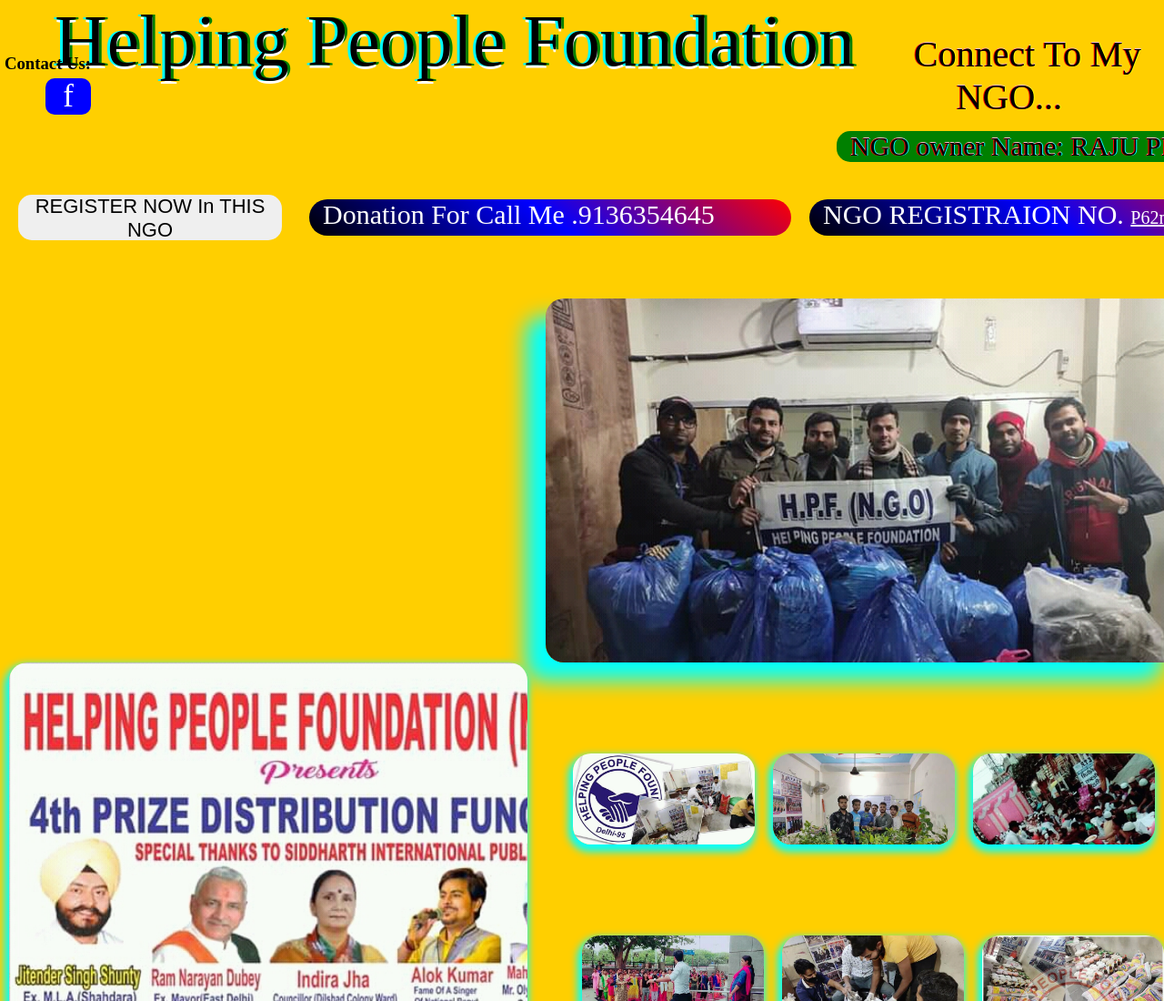
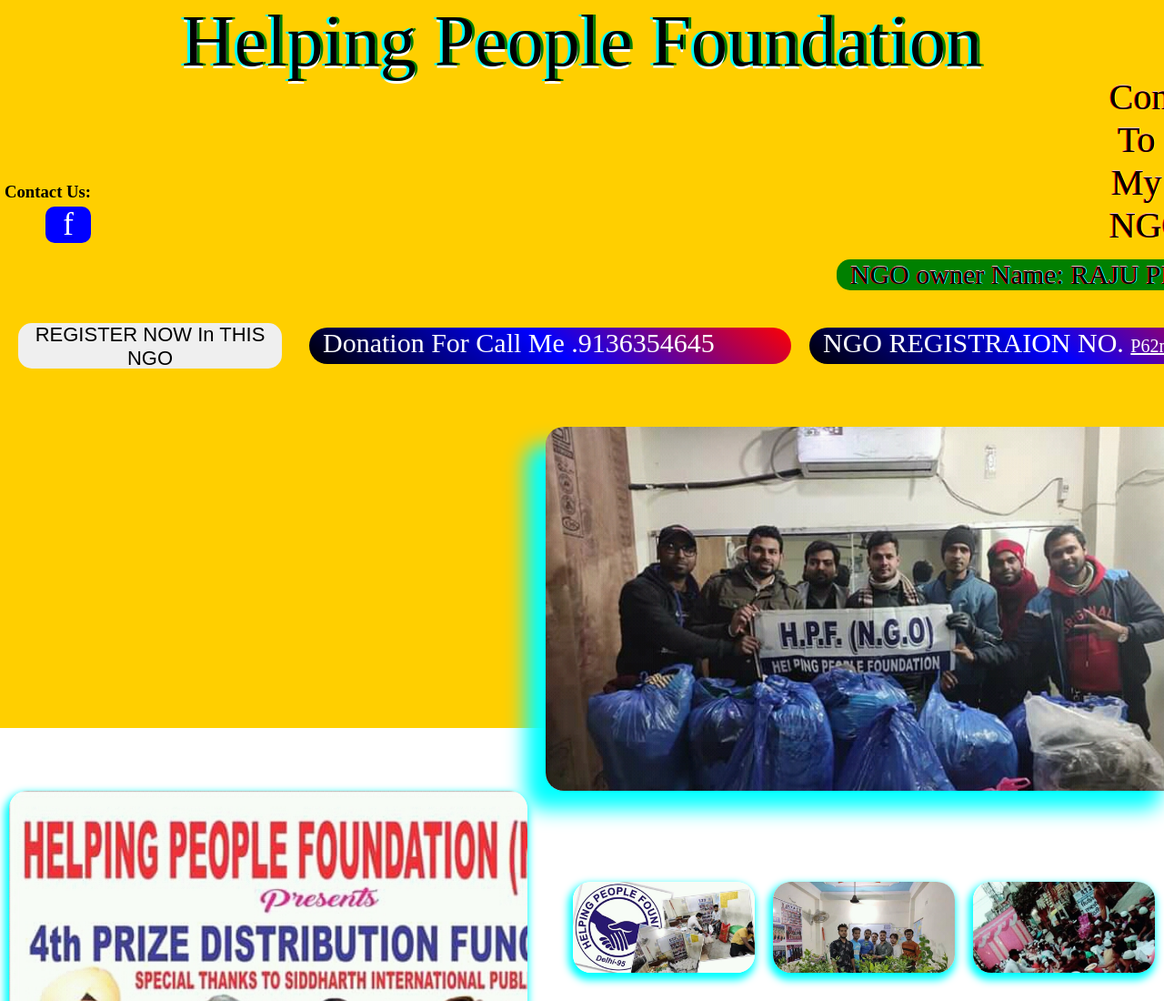
Before and after one commit to mukulgoyal200/mukul-, a plain HTML site: page index.html in a window 1280 px wide. Shown: the top 1100 px of the page at 91% size. Drawn offline with Linux system fonts and the light colour scheme.

Commit message:
Update index.html

```diff
--- a/index.html
+++ b/index.html
@@ -17,7 +17,7 @@
 	}
 @media screen and (min-width:1000px){
 .mukul{
-height:auto;
+height:100%;
 width:100%;
 background:rgba(900,207,0.1);
 
@@ -33,7 +33,7 @@
 .mukul4{
 font-size:80px;
 text-align:center;
-margin-left:-280px;
+margin-left:0px;
 text-shadow:-3px 0px aqua, 0px 3px white,3px 0px green ;
 
 
@@ -381,7 +381,7 @@
 
 font-size:20px;
 text-align:center;
-margin-left:20px;
+margin-left:10px;
 text-shadow:-3px 0px aqua, 0px 3px white,3px 0px green ;
 
 }
```
